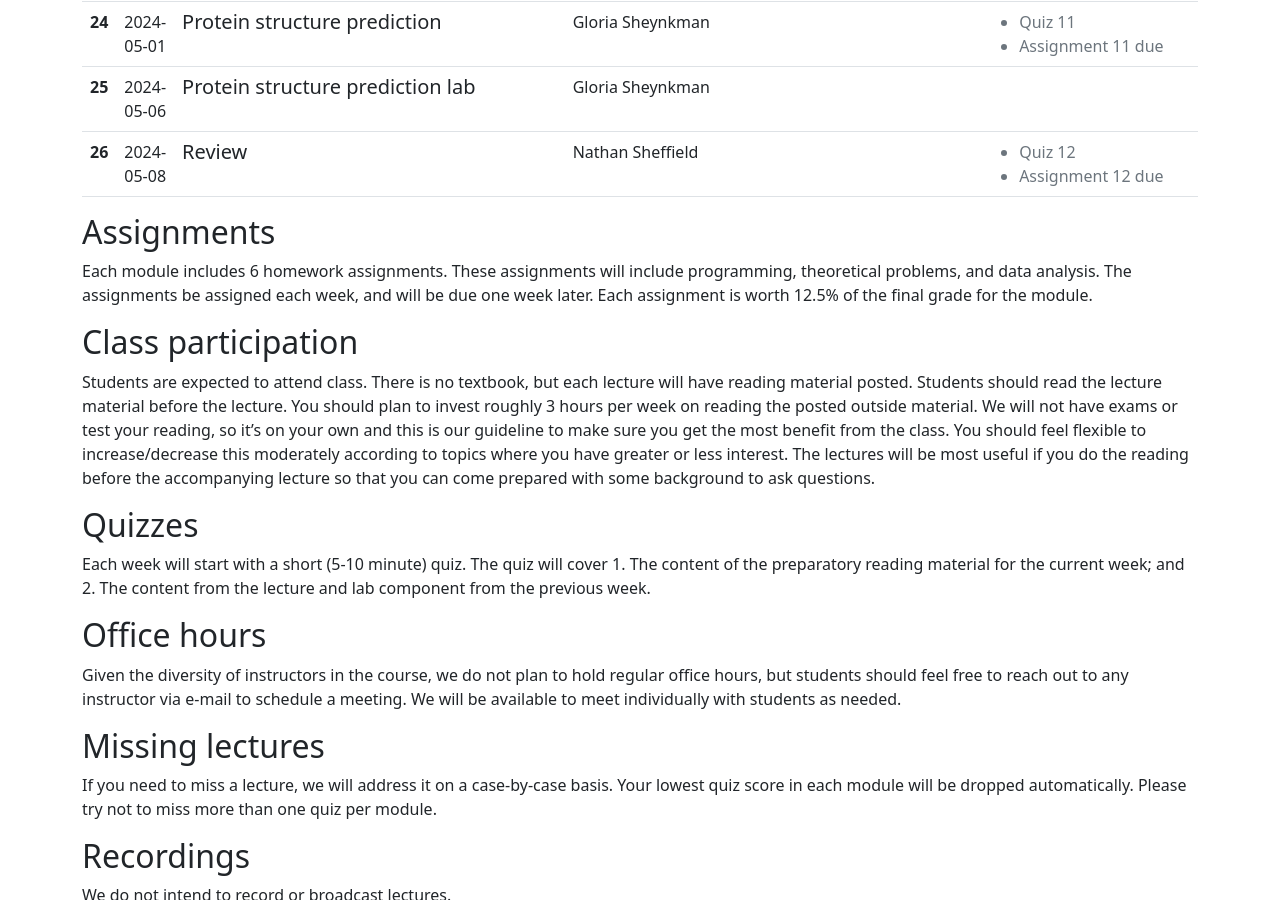
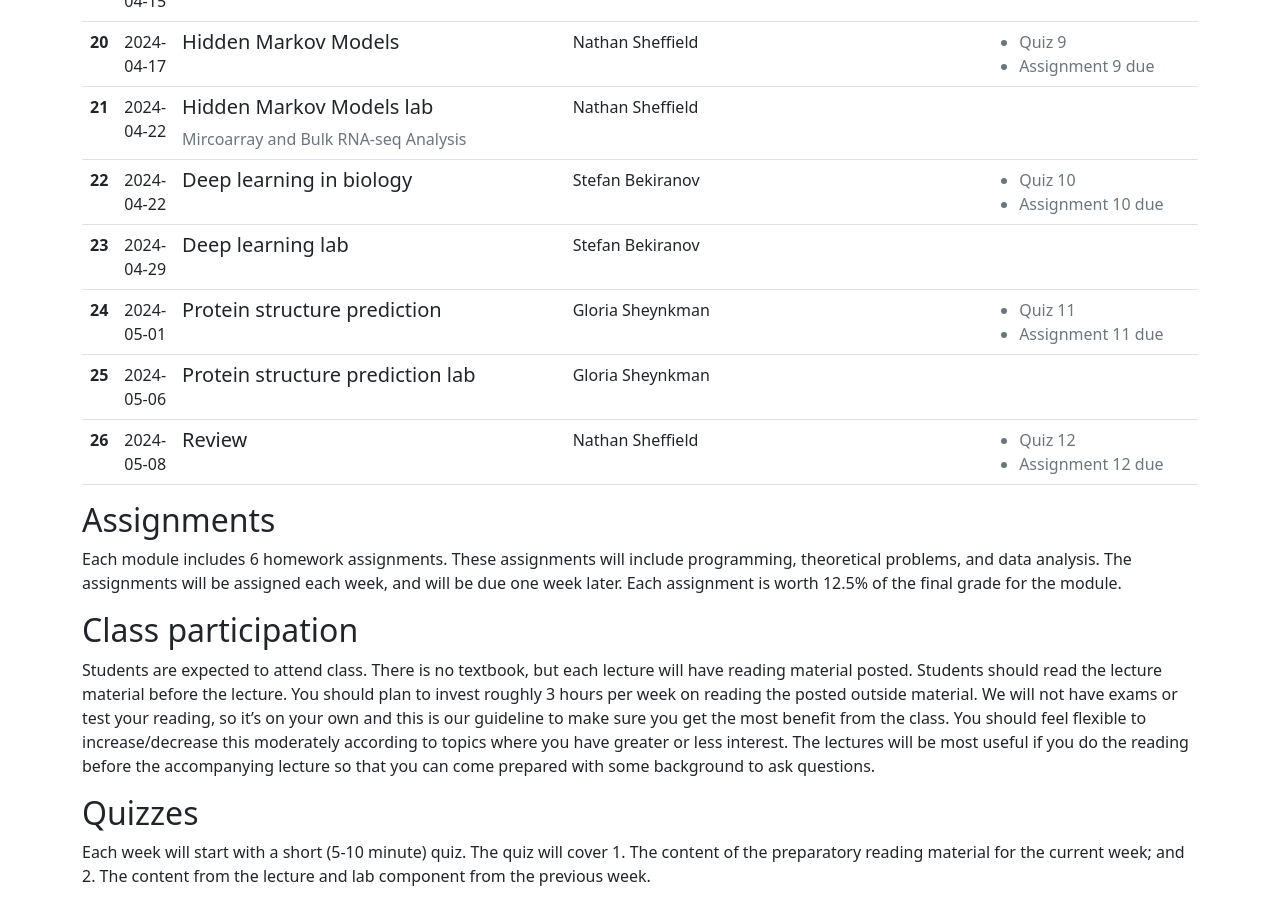
Before and after one commit to uvacobi/compbio2025, a Jekyll site: the page built from index.md, in a window 1280 px wide and 900 px high, scrolled down 2814 px. Built offline with Jekyll 4.4.1, drawn with Linux system fonts in a browser that asks for light colours; some of the changed text lies outside the part shown.

```diff
--- a/index.md
+++ b/index.md
@@ -91,7 +91,7 @@
 
 ## Assignments
 
-Each module includes 6 homework assignments. These assignments will include programming, theoretical problems, and data analysis. The assignments be assigned each week, and will be due one week later. Each assignment is worth 12.5% of the final grade for the module.
+Each module includes 6 homework assignments. These assignments will include programming, theoretical problems, and data analysis. The assignments will be assigned each week, and will be due one week later. Each assignment is worth 12.5% of the final grade for the module.
 
 <!-- Students should complete assignments individually. We want you to work together at the level of sharing ideas, concepts, or suggested functions or reading material. You should not share or seek out completed solutions to the assignments. -->
 
```
Also changed, not shown: _data/lectures.yaml (+17 -0 lines).
